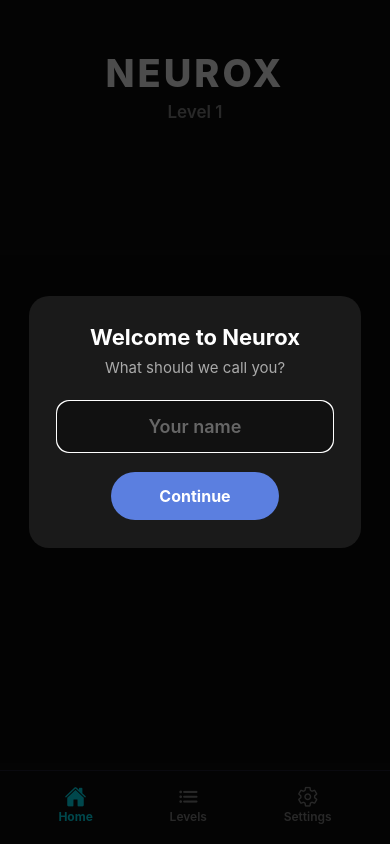
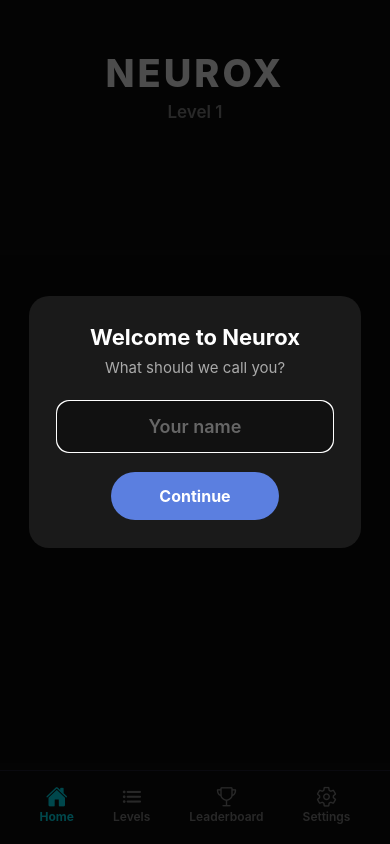
Before and after one commit to moadh704/neurox, a React Native app: screen /Home in a window 390 px wide. Built offline with nearby package versions, Linux system fonts and the light colour scheme.

Commit message:
feat: add Leaderboard button to Home bottom navigation

```diff
--- a/src/screens/HomeScreen.tsx
+++ b/src/screens/HomeScreen.tsx
@@ -89,6 +89,14 @@ export default function HomeScreen() {
           >
             <Ionicons name="list" size={22} color="#888888" />
             <Text style={styles.navLabel}>Levels</Text>
+          </TouchableOpacity>
+
+          <TouchableOpacity
+            style={styles.navItem}
+            onPress={() => navigation.navigate('Leaderboard')}
+          >
+            <Ionicons name="trophy-outline" size={22} color="#888888" />
+            <Text style={styles.navLabel}>Leaderboard</Text>
           </TouchableOpacity>
 
           <TouchableOpacity
```
